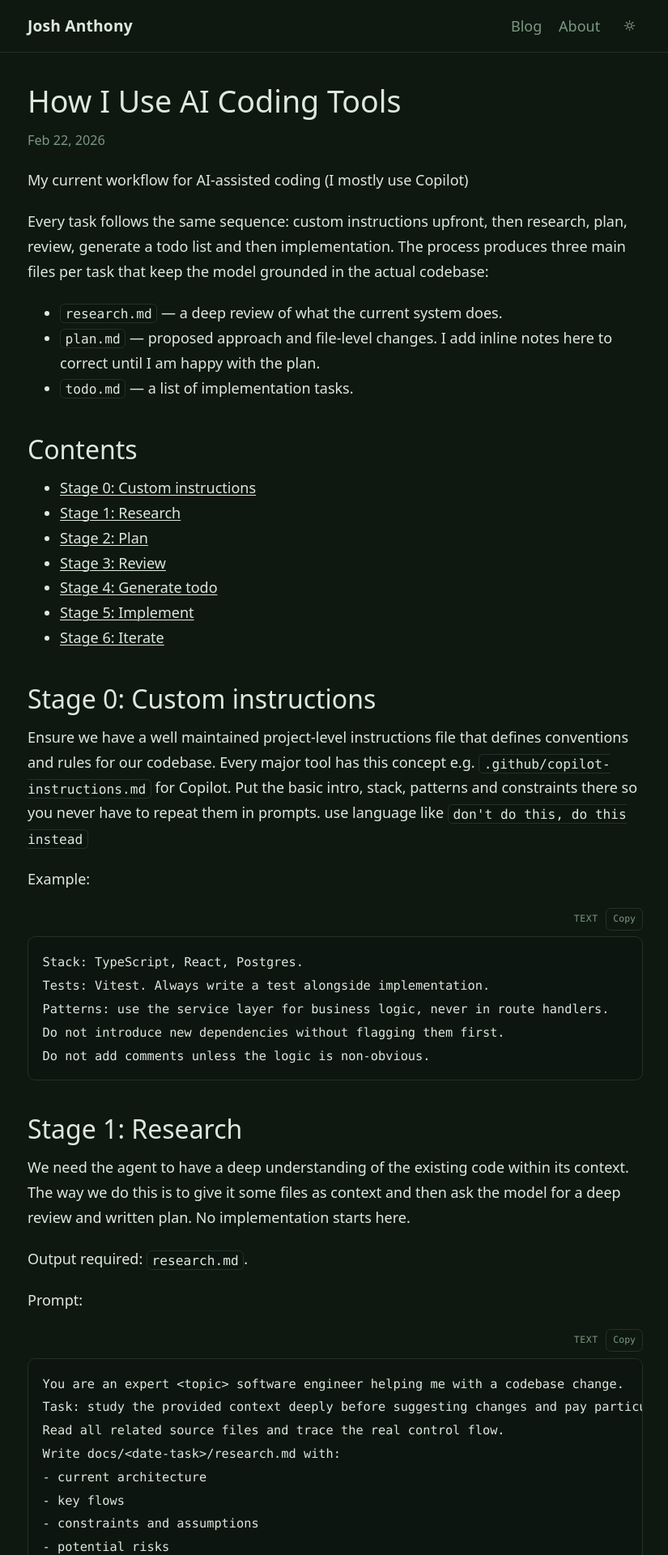
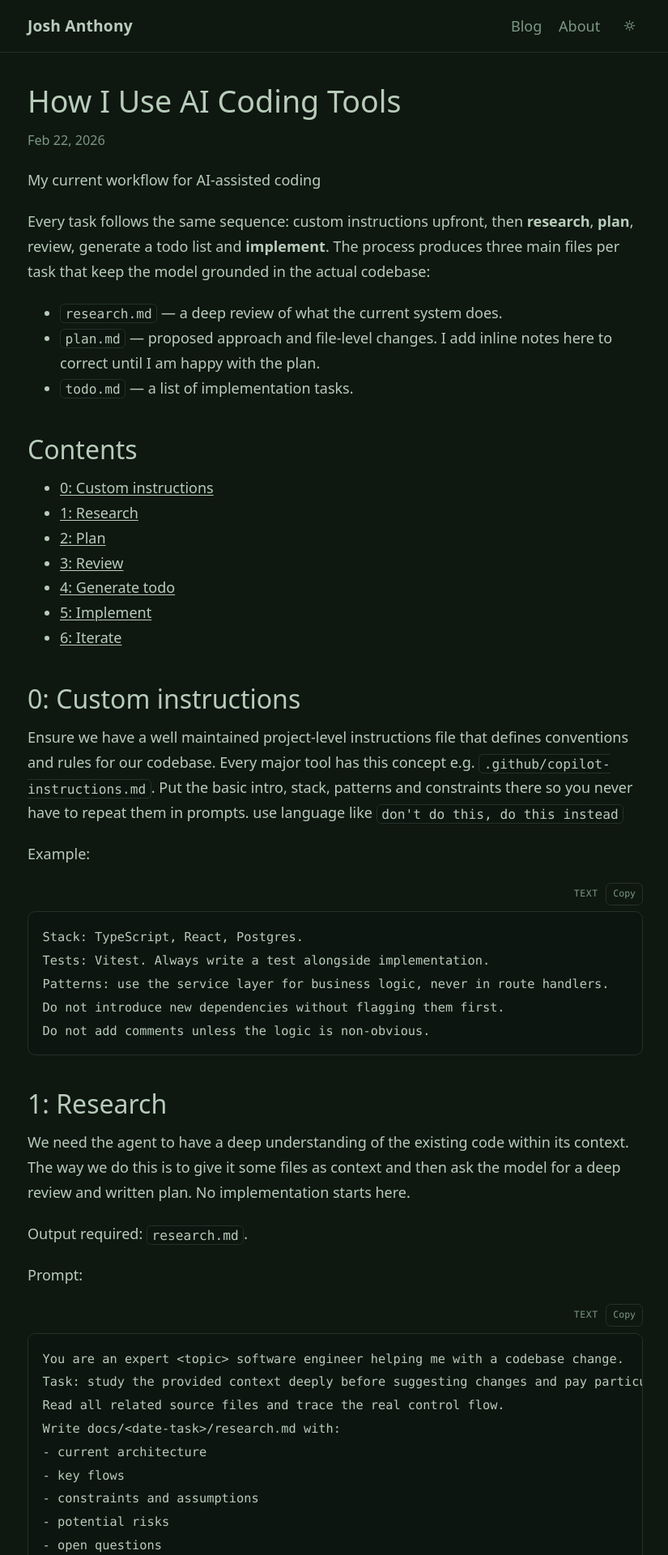
Before and after one commit to joshanthony/joshanthony.github.io, a Jekyll site: the page built from _posts/2026-02-22-how-i-use-ai-coding-tools.md, in a window 1280 px wide. Shown: the top 1920 px of the page at 81% size, without its empty margins (226-1051 px from the left). Built offline with Jekyll 4.4.1, drawn with Linux system fonts in a browser that asks for light colours; some of the changed text lies outside the part shown.

Commit message:
docs: publish latest blog post update

````diff
--- a/_posts/2026-02-22-how-i-use-ai-coding-tools.md
+++ b/_posts/2026-02-22-how-i-use-ai-coding-tools.md
@@ -4,28 +4,28 @@ description: A minimal workflow for using AI coding tools with research, plannin
 last_modified_at: 2026-02-22
 ---
 
-My current workflow for AI-assisted coding (I mostly use Copilot)
+My current workflow for AI-assisted coding
 
 <!--more-->
 
-Every task follows the same sequence: custom instructions upfront, then research, plan, review, generate a todo list and then implementation. The process produces three main files per task that keep the model grounded in the actual codebase:
+Every task follows the same sequence: custom instructions upfront, then **research**, **plan**, review, generate a todo list and **implement**. The process produces three main files per task that keep the model grounded in the actual codebase:
 
 - `research.md` — a deep review of what the current system does.
 - `plan.md` — proposed approach and file-level changes. I add inline notes here to correct until I am happy with the plan.
 - `todo.md` — a list of implementation tasks.
 
 ## Contents
-- [Stage 0: Custom instructions](#stage-0-custom-instructions)
-- [Stage 1: Research](#stage-1-research)
-- [Stage 2: Plan](#stage-2-plan)
-- [Stage 3: Review](#stage-3-review)
-- [Stage 4: Generate todo](#stage-4-generate-todo)
-- [Stage 5: Implement](#stage-5-implement)
-- [Stage 6: Iterate](#stage-6-iterate)
+- [0: Custom instructions](#0-custom-instructions)
+- [1: Research](#1-research)
+- [2: Plan](#2-plan)
+- [3: Review](#3-review)
+- [4: Generate todo](#4-generate-todo)
+- [5: Implement](#5-implement)
+- [6: Iterate](#6-iterate)
 
-## Stage 0: Custom instructions
+## 0: Custom instructions
 
-Ensure we have a well maintained project-level instructions file that defines conventions and rules for our codebase. Every major tool has this concept e.g. `.github/copilot-instructions.md` for Copilot. Put the basic intro, stack, patterns and constraints there so you never have to repeat them in prompts. use language like `don't do this, do this instead`
+Ensure we have a well maintained project-level instructions file that defines conventions and rules for our codebase. Every major tool has this concept e.g. `.github/copilot-instructions.md`. Put the basic intro, stack, patterns and constraints there so you never have to repeat them in prompts. use language like `don't do this, do this instead`
 
 Example:
 ```text
@@ -36,7 +36,7 @@ Do not introduce new dependencies without flagging them first.
 Do not add comments unless the logic is non-obvious.
 ```
 
-## Stage 1: Research
+## 1: Research
 
 We need the agent to have a deep understanding of the existing code within its context. The way we do this is to give it some files as context and then ask the model for a deep review and written plan. No implementation starts here.
 
@@ -58,7 +58,7 @@ If you cannot find something, say so explicitly. Do not infer or speculate.
 Do not implement anything yet.
 ```
 
-## Stage 2: Plan
+## 2: Plan
 
 We then need to propose a concrete implementation plan.
 
@@ -85,7 +85,7 @@ If a new pattern is necessary, flag it explicitly as a decision point.
 Do not implement anything yet.
 ```
 
-## Stage 3: Review
+## 3: Review
 Goal: provide feedback and constraints before implementation.
 
 Carefully review `plan.md`, add inline notes and ask for an update to the plan. This is the most important part of the whole workflow, mistakes caught here are free. Mistakes caught during implementation are expensive.
@@ -107,7 +107,7 @@ Keep the same structure unless a note requests a restructure.
 Do not implement yet.
 ```
 
-## Stage 4: Generate todo
+## 4: Generate todo
 Goal: convert plan into trackable execution steps.
 
 Output required: `todo.md` with small actionable tasks and subtasks as needed.
@@ -122,7 +122,7 @@ Each task should be specific and testable.
 Do not implement yet.
 ```
 
-## Stage 5: Implement
+## 5: Implement
 Goal: execute exactly what is in plan + todo.
 
 Implementation starts only after plan review is done.
@@ -148,7 +148,7 @@ Read docs/<date-task>/research.md and docs/<date-task>/todo.md.
 Continue from where we left off.
 ```
 
-## Stage 6: Iterate
+## 6: Iterate
 Use short, direct feedback tied to specific outcomes.
 
 Examples:
--- a/assets/css/style.css
+++ b/assets/css/style.css
@@ -14,7 +14,7 @@
   color-scheme: dark;
   --bg:      #0f1711;
   --panel:   #162019;
-  --text:    #dde8de;
+  --text:    #b8ccba;
   --muted:   #7a9880;
   --accent:  #5ec47a;
   --border:  #233228;
@@ -213,10 +213,6 @@ a {
   padding: 1.25rem 0;
 }
 
-.post-list li:first-child {
-  border-top: 0.0625rem solid var(--border);
-}
-
 .post-list li:last-child {
   border-bottom: 0;
 }
````
Also changed, not shown: _posts/2026-02-23-ai-code-review-without-github.md (added, +73 -0 lines).
